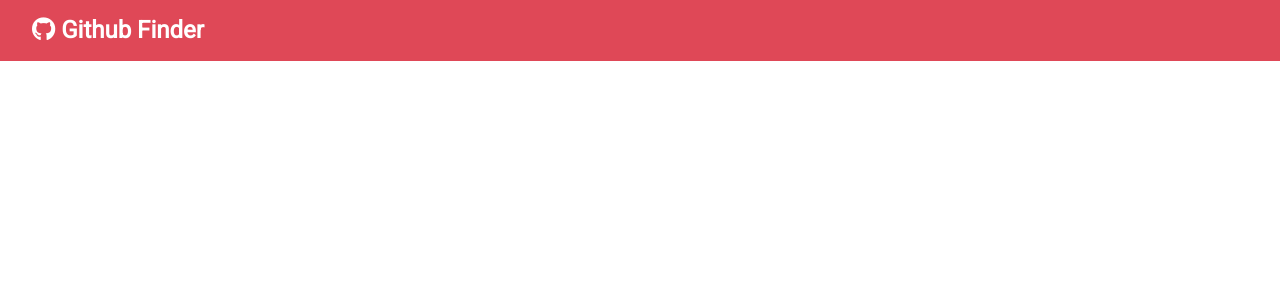
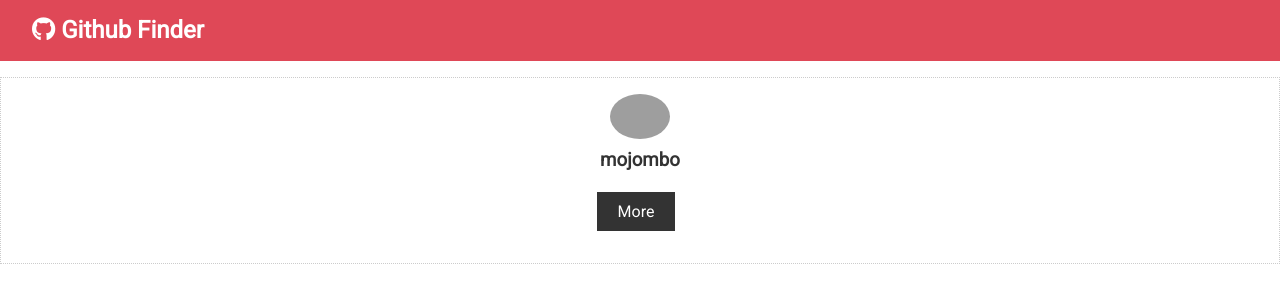
Before and after one commit to ccastell18/github_finder, a React (Create React App) app: page / in a window 1280 px wide. Shown: the top 300 px of the page. Built offline with nearby package versions, Linux system fonts and the light colour scheme; grey boxes are pictures that could not be loaded.

Commit message:
user item component

```diff
--- a/src/App.js
+++ b/src/App.js
@@ -1,12 +1,14 @@
 import React from 'react';
+import Navbar from './components/layout/Navbar';
+import UserItem from './components/users/UserItem';
 import './App.css';
-import Navbar from './components/layout/Navbar';
 
 class App extends React.Component {
   render() {
     return (
       <div className='App'>
         <Navbar />
+        <UserItem />
       </div>
     );
   }
--- /dev/null
+++ b/src/components/users/UserItem.js
@@ -0,0 +1,29 @@
+import React, { Component } from 'react';
+
+class UserItem extends Component {
+  state = {
+    id: 'id',
+    login: 'mojombo',
+    avatar_url: 'https://avatars0.githubusercontent.com/u/1?v=4',
+    html_url: 'https://github.com/mojombo',
+  };
+  render() {
+    const { avatar_url, id, login, html_url } = this.state;
+    return (
+      <div className='card text-center'>
+        <img
+          src={avatar_url}
+          alt=''
+          className='round-img'
+          style={{ width: '60px' }}
+        />
+        <h3>{login}</h3>
+        <a href={html_url} className='btn btn-dark btn-small my-1'>
+          More
+        </a>
+      </div>
+    );
+  }
+}
+
+export default UserItem;
```
